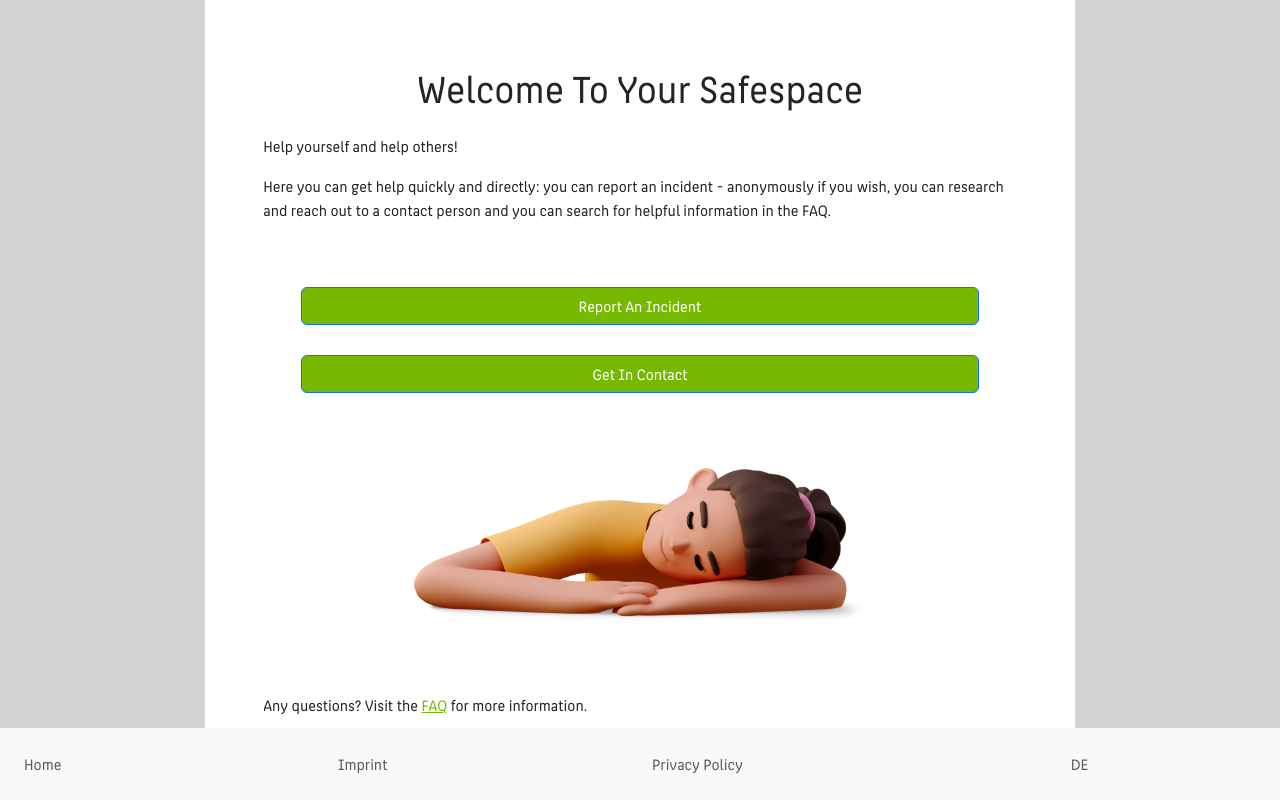
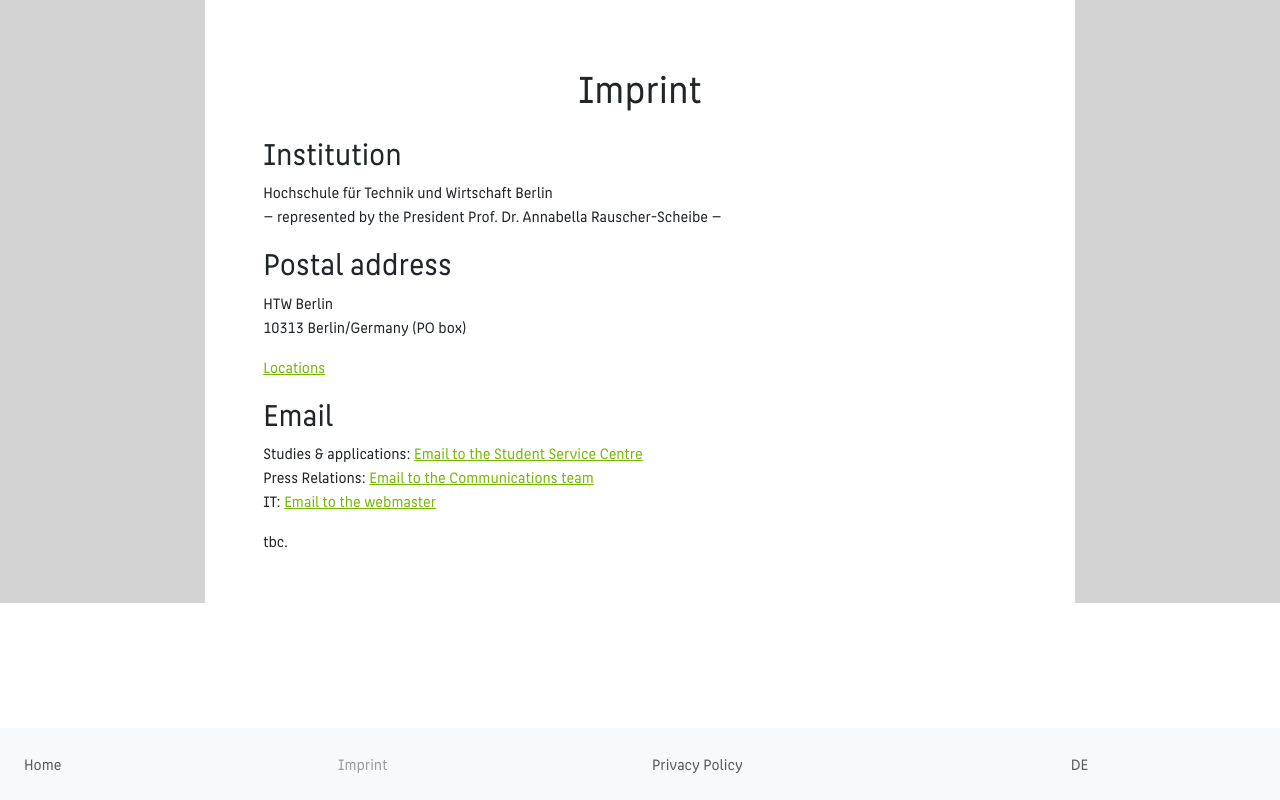
Before and after one commit to joha1na/AntidiskriminierungsAPP, an Angular app in the folder htw-antidiskriminierungsapp/: page /imprint in a window 1280 px wide. Before the commit this address led to /. Built offline with nearby package versions, Linux system fonts and the light colour scheme.

Commit message:
Imprint-Komponente mit ersten Inhalten eingebunden

```diff
--- a/htw-antidiskriminierungsapp/src/app/app-routing.module.ts
+++ b/htw-antidiskriminierungsapp/src/app/app-routing.module.ts
@@ -1,7 +1,12 @@
 import { NgModule } from '@angular/core';
 import { RouterModule, Routes } from '@angular/router';
+import { ImprintComponent } from './imprint/imprint.component';
+import { HomeComponent } from './home/home.component';
 
-const routes: Routes = [];
+const routes: Routes = [
+  {path: "", component:HomeComponent, pathMatch: 'full'},
+  {path: 'imprint', component: ImprintComponent},
+];
 
 @NgModule({
   imports: [RouterModule.forRoot(routes)],
--- a/htw-antidiskriminierungsapp/src/app/app.component.html
+++ b/htw-antidiskriminierungsapp/src/app/app.component.html
@@ -1,7 +1,7 @@
 <div class="row">
   <div class="d-none d-md-block col-md-2 side-div"></div>
   <div class="col-md-8">
-    <app-home></app-home>
+    <router-outlet></router-outlet>
   </div>
   <div class="d-none d-md-block col-md-2  side-div"></div>
 </div>
--- a/htw-antidiskriminierungsapp/src/app/footer/footer.component.css
+++ b/htw-antidiskriminierungsapp/src/app/footer/footer.component.css
@@ -1,6 +1,6 @@
 a {
     text-decoration: none;
-    color: ;
+    color: #979C9E;
 }
 
 a :hover {
--- a/htw-antidiskriminierungsapp/src/app/footer/footer.component.html
+++ b/htw-antidiskriminierungsapp/src/app/footer/footer.component.html
@@ -4,7 +4,7 @@
             <a href="" class="me-4 text-reset">Home</a>
         </div>
         <div class="col-3">
-            Imprint
+            <a class="nav-link" [routerLink]="'/imprint'">Imprint</a>
         </div>
         <div class="col-4">
             Privacy Policy
--- a/htw-antidiskriminierungsapp/src/app/imprint/imprint.component.css
+++ b/htw-antidiskriminierungsapp/src/app/imprint/imprint.component.css
@@ -0,0 +1,32 @@
+body {
+    overflow: hidden;
+    width: 100%;
+    padding: 4%;
+}
+
+.container {
+    overflow: hidden;
+}
+
+.header {
+    height: 100px;
+    padding-top: 4%;
+}
+
+h1 {
+    font-family: 'HTWBerlin';
+    text-align: center;
+
+}
+
+a {
+    color: #76B900;
+}
+
+
+/* styling for desktop */
+
+.d-md-block {
+    display: flex;
+    text-align: center;
+}
--- a/htw-antidiskriminierungsapp/src/app/imprint/imprint.component.html
+++ b/htw-antidiskriminierungsapp/src/app/imprint/imprint.component.html
@@ -1 +1,37 @@
-<p>imprint works!</p>
+<body>
+    <div class="container">
+        <div class="row">
+            <div class="col-12">
+                <div class="header">
+                    <h1>Imprint</h1>
+                </div>
+                <div>
+                    <h2>Institution</h2>
+                    <p>Hochschule für Technik und Wirtschaft Berlin
+                        <br>
+                        — represented by the President Prof. Dr. Annabella Rauscher-Scheibe —
+                    </p>
+                    <h2>Postal address</h2>
+                    <p>HTW Berlin
+                        <br>
+                        10313 Berlin/Germany (PO box)
+                    </p>
+                    <p><a href="https://www.htw-berlin.de/en/campus/">Locations</a>
+                    </p>
+                    <h2>Email</h2>
+                    <p>
+                        Studies & applications:
+                        <a href="mailto:studierendenservice@htw-berlin.de"> Email to the Student Service Centre</a>
+                        <br>
+                        Press Relations:
+                        <a href="mailto:pressestelle@htw-berlin.de"> Email to the Communications team</a>
+                        <br>
+                        IT:
+                        <a href="mailto:webmaster@htw-berlin.de"> Email to the webmaster</a>
+                    </p>
+                    <p>tbc.</p>
+                </div>
+            </div>
+        </div>
+    </div>
+</body>
```
